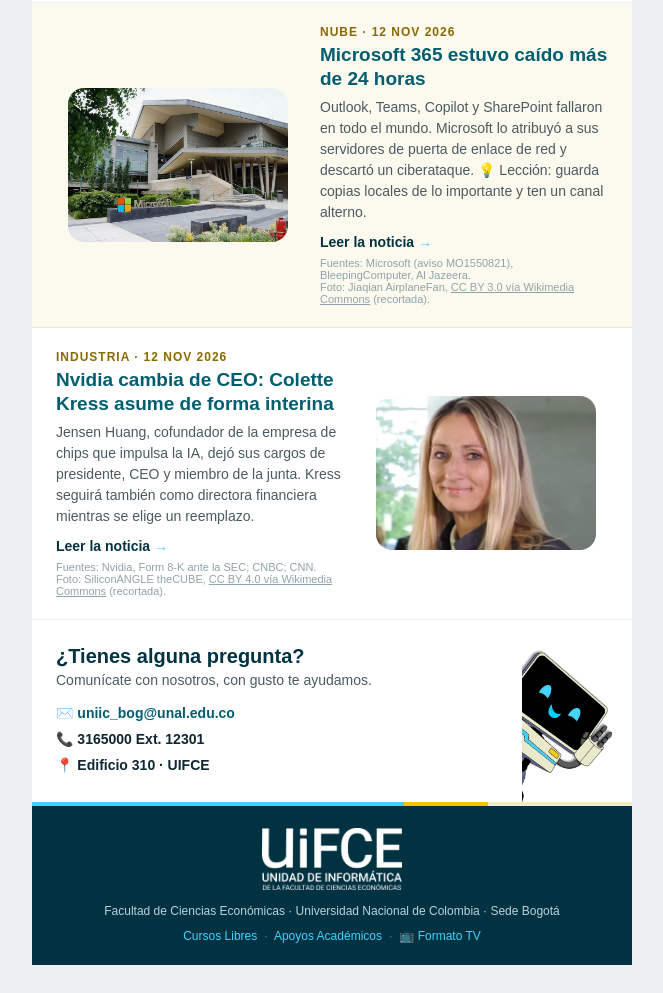
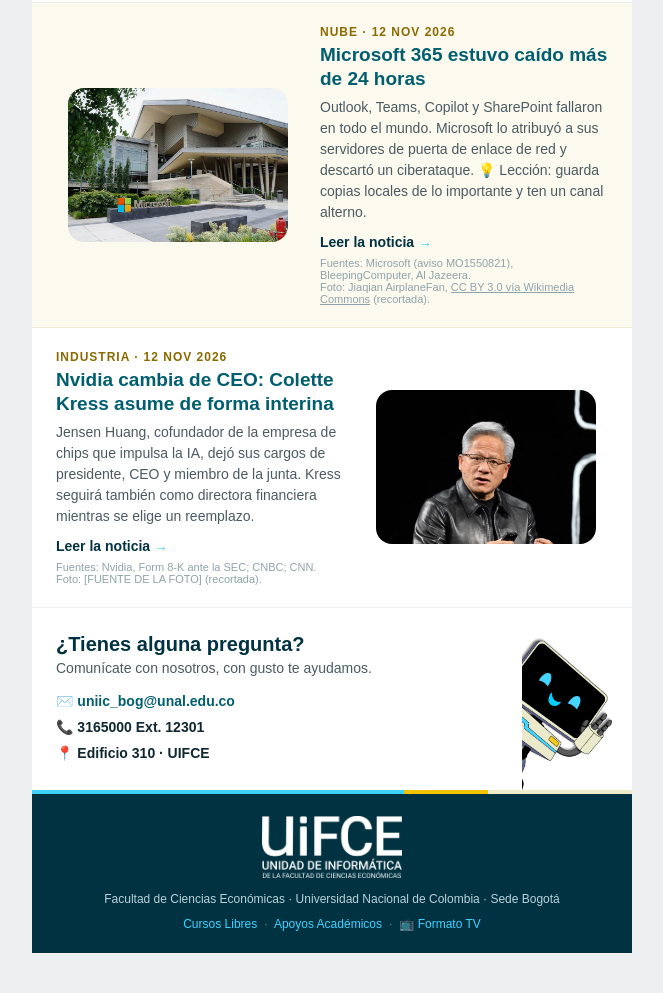
Before and after one commit to cdiazsu-source/ET-BoletinUIFCE1, a plain HTML site: page edicion-01.html in a window 1280 px wide. Shown: the part 2418-3411 px from the top of the page, without its empty margins (308-971 px from the left). Drawn offline with Linux system fonts and the light colour scheme; a web font is replaced by a local one.

Commit message:
Nvidia: foto de prensa aportada por el usuario
- Foto de Jensen Huang (recortada a 800x560) en correo, MD y TV
- Crédito pendiente marcado con ✏️ CRÉDITO FOTO NVIDIA
- Se retira la foto de Commons de Colette Kress

Co-Authored-By: Claude Opus 5.5 <noreply@anthropic.com>

```diff
--- a/edicion-01.html
+++ b/edicion-01.html
@@ -326,14 +326,14 @@
         <table role="presentation" width="100%" cellpadding="0" cellspacing="0" border="0" dir="rtl">
           <tr>
             <td class="col col-img" dir="ltr" width="244" valign="middle" align="center" style="width:244px; padding:22px 24px 22px 0;">
-              <a href="https://www.cnn.com/2026/11/12/tech/jensen-huang-nvidia-resigns" target="_blank" style="text-decoration:none;"><img src="https://raw.githubusercontent.com/cdiazsu-source/ET-BoletinUIFCE1/main/assets/img/foto-nvidia-colette-kress.jpg" width="220" alt="Colette Kress, CEO interina de Nvidia" style="display:block; width:220px; max-width:100%; height:auto; border:0; border-radius:16px; margin:0 auto;"></a>
+              <a href="https://www.cnn.com/2026/11/12/tech/jensen-huang-nvidia-resigns" target="_blank" style="text-decoration:none;"><img src="https://raw.githubusercontent.com/cdiazsu-source/ET-BoletinUIFCE1/main/assets/img/foto-nvidia-jensen-huang.jpg" width="220" alt="Jensen Huang, cofundador de Nvidia, durante una presentación" style="display:block; width:220px; max-width:100%; height:auto; border:0; border-radius:16px; margin:0 auto;"></a>
             </td>
             <td class="col col-txt" dir="ltr" valign="middle" style="padding:22px 20px 22px 24px; font-family:'Ancizar Sans',Arial,Helvetica,sans-serif; text-align:left;">
               <div style="font-size:12px; font-weight:700; letter-spacing:1px; text-transform:uppercase; color:#8A6A00;">Industria · 12 nov 2026</div>
               <div style="font-size:19px; line-height:24px; font-weight:800; color:#005E6F; padding-top:4px;">Nvidia cambia de CEO: Colette Kress asume de forma interina</div>
               <div style="font-size:14px; line-height:21px; color:#4A5A62; padding-top:6px;">Jensen Huang, cofundador de la empresa de chips que impulsa la IA, dejó sus cargos de presidente, CEO y miembro de la junta. Kress seguirá también como directora financiera mientras se elige un reemplazo.</div>
               <div style="padding-top:10px;"><a href="https://www.cnn.com/2026/11/12/tech/jensen-huang-nvidia-resigns" target="_blank" style="font-size:14px; font-weight:800; color:#003241; text-decoration:none;">Leer la noticia <span style="color:#3ED3FF;">→</span></a></div>
-              <div style="font-size:11px; color:#8FA3AB; padding-top:6px;">Fuentes: Nvidia, Form 8-K ante la SEC; CNBC; CNN.<br>Foto: SiliconANGLE theCUBE, <a href="https://commons.wikimedia.org/wiki/File:Colette_Kress_(1).png" target="_blank" style="color:#8FA3AB;">CC BY 4.0 vía Wikimedia Commons</a> (recortada).</div>
+              <div style="font-size:11px; color:#8FA3AB; padding-top:6px;">Fuentes: Nvidia, Form 8-K ante la SEC; CNBC; CNN.<br><!-- ✏️ CRÉDITO FOTO NVIDIA -->Foto: [FUENTE DE LA FOTO] (recortada).</div>
             </td>
           </tr>
         </table>
```
Also changed, not shown: edicion-01-tv.html (+2 -2 lines), assets/img/foto-nvidia-colette-kress.jpg (deleted), assets/img/foto-nvidia-jensen-huang.jpg (added), 2 other files.
